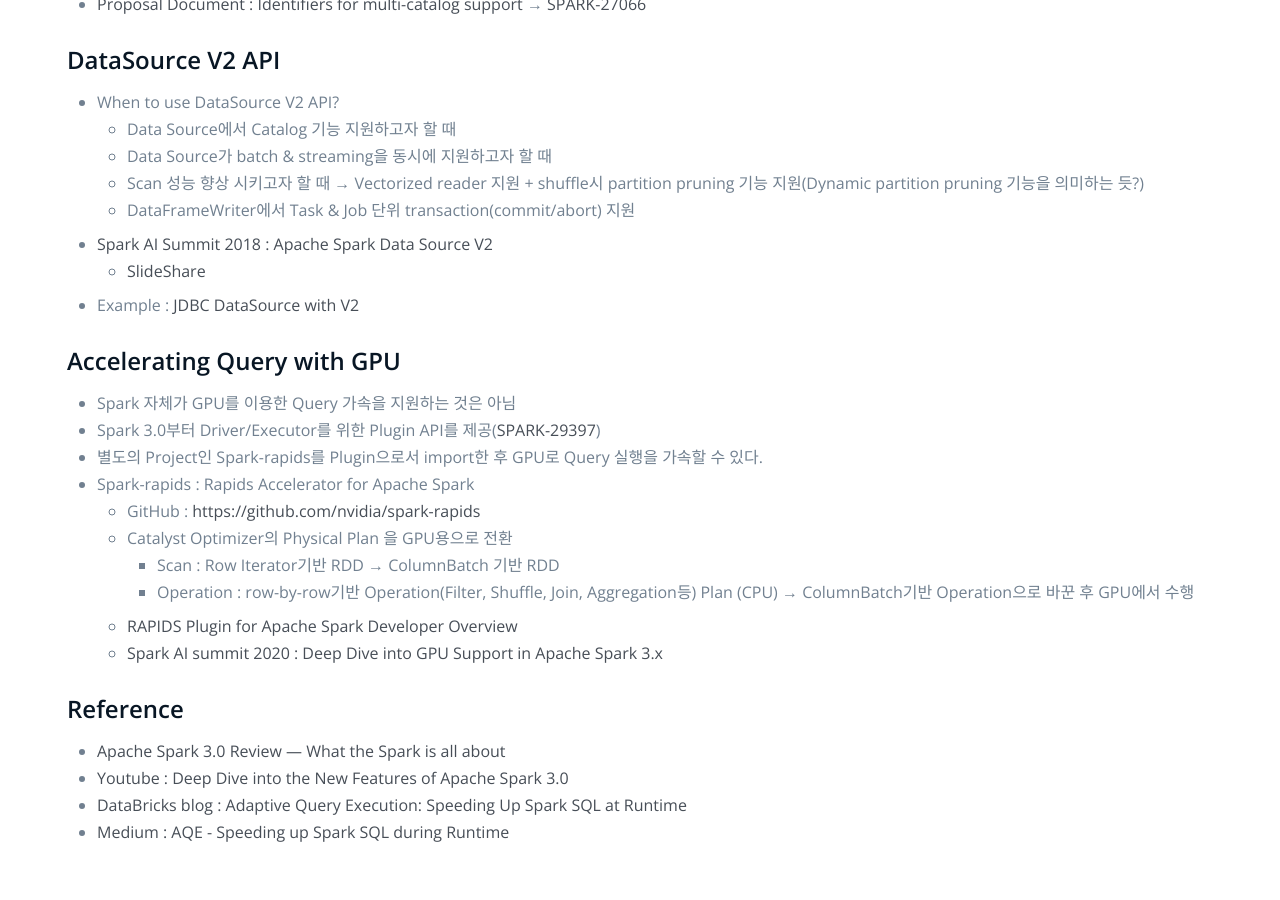
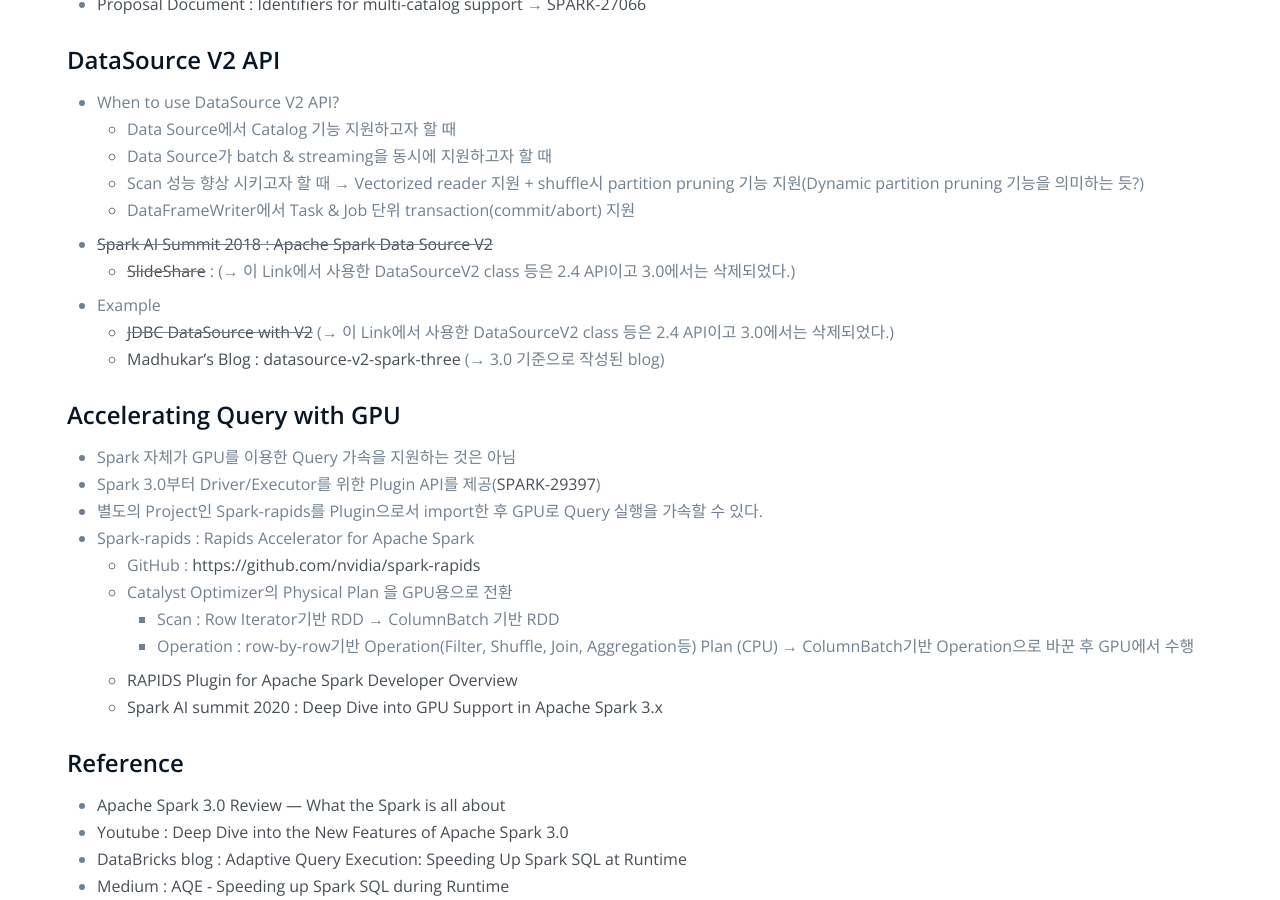
Before and after one commit to mnms/www, a Jekyll site: the page built from _posts/2020-10-06-apache-spark-3.0-review.md, in a window 1280 px wide and 900 px high, scrolled down 6819 px. Built offline with Jekyll 4.4.1, drawn with Linux system fonts in a browser that asks for light colours.

Commit message:
Apache Spark blog - Update deprecated api of DataSourceV2

```diff
--- a/_posts/2020-10-06-apache-spark-3.0-review.md
+++ b/_posts/2020-10-06-apache-spark-3.0-review.md
@@ -178,9 +178,11 @@
     - Data Source가 batch & streaming을 동시에 지원하고자 할 때
     - Scan 성능 향상 시키고자 할 때 → Vectorized reader 지원 + shuffle시 partition pruning 기능 지원(Dynamic partition pruning 기능을 의미하는 듯?)
     - DataFrameWriter에서 Task & Job 단위 transaction(commit/abort) 지원
-- [Spark AI Summit 2018 : Apache Spark Data Source V2](https://databricks.com/session/apache-spark-data-source-v2-continues)
-    - [SlideShare](https://www.slideshare.net/databricks/apache-spark-data-source-v2-with-wenchen-fan-and-gengliang-wang)
-- Example : [JDBC DataSource with V2](http://shzhangji.com/blog/2018/12/08/spark-datasource-api-v2/)
+- ~~[Spark AI Summit 2018 : Apache Spark Data Source V2](https://databricks.com/session/apache-spark-data-source-v2-continues)~~
+    - ~~[SlideShare](https://www.slideshare.net/databricks/apache-spark-data-source-v2-with-wenchen-fan-and-gengliang-wang)~~ : (→ 이 Link에서 사용한 DataSourceV2 class 등은 2.4 API이고 3.0에서는 삭제되었다.)
+- Example
+    - ~~[JDBC DataSource with V2](http://shzhangji.com/blog/2018/12/08/spark-datasource-api-v2/)~~ (→ 이 Link에서 사용한 DataSourceV2 class 등은 2.4 API이고 3.0에서는 삭제되었다.)
+    - [Madhukar's Blog : datasource-v2-spark-three](http://blog.madhukaraphatak.com/categories/datasource-v2-spark-three/) (→ 3.0 기준으로 작성된 blog)
 
 ### Accelerating Query with GPU
 
```
